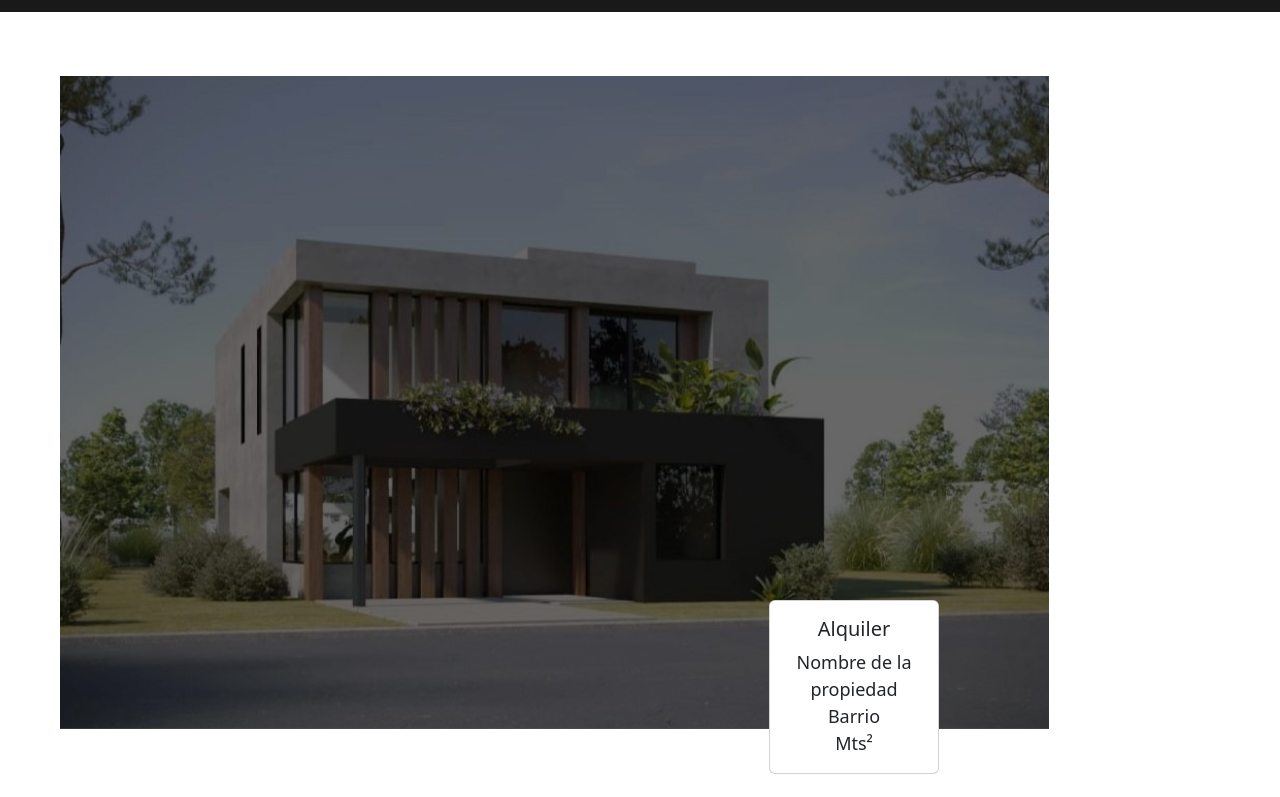
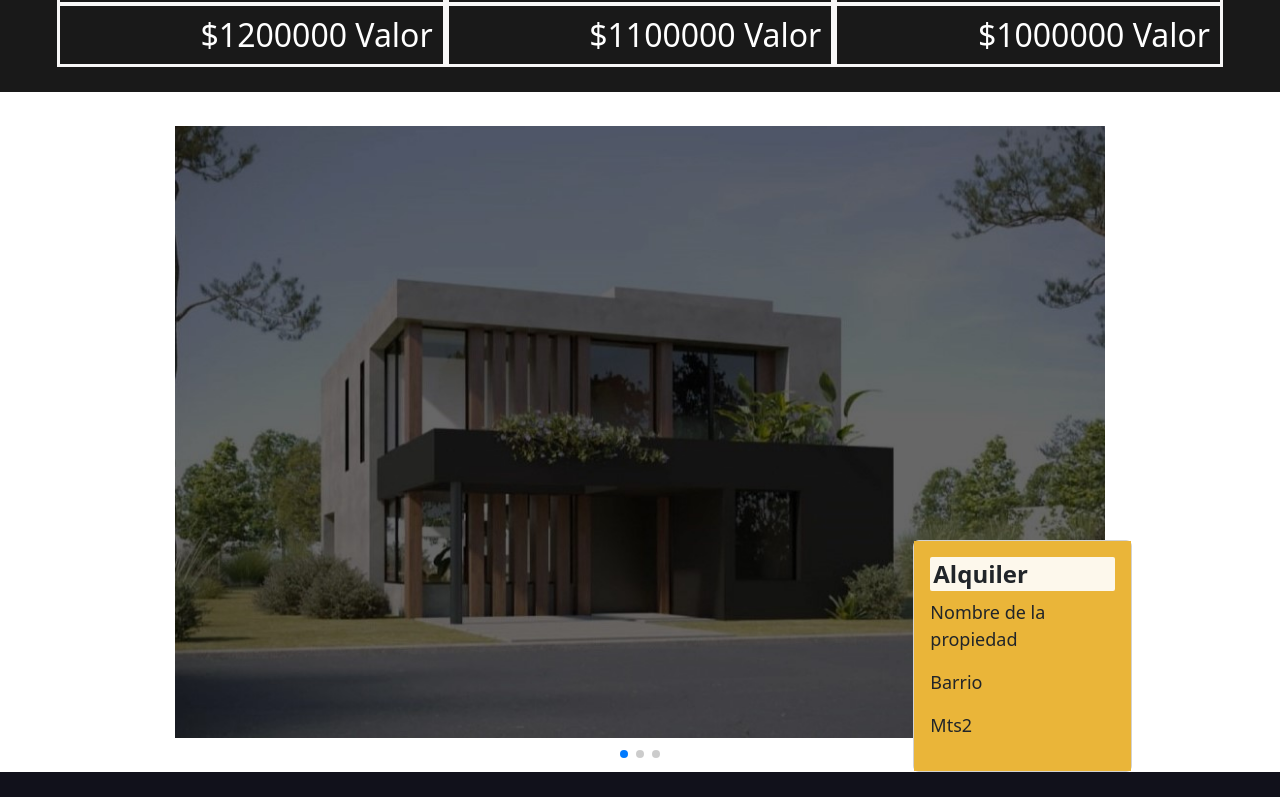
Before and after one commit to marianofogel/piancatelli-inmobiliaria, a React (Create React App) app: page / in a window 1280 px wide. Shown: the part 2080-2877 px from the top of the page. Built offline with nearby package versions, Linux system fonts and the light colour scheme; what react-geocode would draw is missing.

Commit message:
PropiedadesDestacadas.js

```diff
--- /dev/null
+++ b/src/pages/Home/PropiedadesDestacadas/DestacadasCard.css
@@ -0,0 +1,54 @@
+.div-slide-propiedades {
+    position: absolute;
+    display: flex;
+    flex-direction: column;
+    justify-content: center;
+    /* Centrar horizontalmente */
+    align-items: center;
+    /* Centrar verticalmente */
+    height: 100%;
+    width: 100%;
+}
+
+.slide-imagen {
+    width: 85% !important;
+    height: 90%;
+    object-fit: cover;
+}
+
+.datos-destacadas{
+    position:absolute;
+    bottom: 0%;
+    right: 5%;
+    width: 20%;
+}
+
+
+.card-destacadas-body {
+    background-color: rgb(234, 181, 57);
+}
+
+.card-destacadas-estado {
+    font-weight: bold !important;
+    font-size: x-large !important;
+    text-align: left;
+    align-items: center;
+    justify-content: center;
+    background-color: rgba(255, 255, 255, 0.903);
+    border-radius: 2px;
+    padding: 3px;
+}
+
+.card-destacadas-textos{
+    font-size: large;
+}
+
+@media (max-width: 800px) {
+    .datos-destacadas{
+        position:absolute;
+        bottom: 0%;
+
+        width: 60%;
+    }
+
+}
--- /dev/null
+++ b/src/pages/Home/PropiedadesDestacadas/DestacadasCard.js
@@ -0,0 +1,31 @@
+import { Card, Image } from 'react-bootstrap';
+import 'swiper/css';
+import 'swiper/css/pagination';
+import "./DestacadasCard.css";
+
+const DestacadasSwiperCard = () => {
+    return (
+        <div className='div-slide-propiedades'>
+            <Image className='slide-imagen'
+                src={process.env.PUBLIC_URL + "img/edificio-buscador.jpeg"}
+            />
+            <div className='datos-destacadas'>
+                <Card className="card-destacadas">
+                    <Card.Body className='card-destacadas-body'>
+                        <Card.Title className='card-destacadas-estado'>Alquiler</Card.Title>
+                        <Card.Text className='card-destacadas-textos'>
+                            <p>Nombre de la propiedad</p>
+                            <p>Barrio</p>
+                            <p>Mts2</p>
+                        </Card.Text>
+                    </Card.Body>
+                </Card>
+            </div>
+
+
+
+        </div>
+    )
+}
+
+export { DestacadasSwiperCard }
--- a/src/pages/Home/PropiedadesDestacadas/PropiedadesDestacadas.css
+++ b/src/pages/Home/PropiedadesDestacadas/PropiedadesDestacadas.css
@@ -1,76 +1,23 @@
 .swiper-container {
   width: 95%;
+  height: 85vh;
   /* Ancho del swiper ajustado al 80% del ancho de la pantalla */
-  height: 850px;
   /* Alto del swiper */
   margin: 0 auto;
   /* Centrar el swiper horizontalmente */
+  background-color: rgb(255, 255, 255);
+}
+
+.swiperDestacadas {
+  width: 90%;
+  height: 85vh;
 }
 
 
-.swiper {
-  width: 100%;
-  height: 100%;
+.slide-destacadas{
+  height: auto;
+  background-color: rgba(255, 255, 255, 0.508);
 }
-
-.swiper-slide {
-  text-align: center;
-  font-size: 18px;
-  background: #fff;
-
-  /* Center slide text vertically */
-  display: flex;
-  justify-content: center;
-  align-items: center;
-}
-
-
-
-.div-slide-propiedades {
-  display: flex;
-  position: relative;
-  justify-content: center;
-  /* Centrar horizontalmente */
-  align-items: center;
-  /* Centrar verticalmente */
-  height: 100%;
-}
-
-
-.slide-imagen {
-  /* Evitar que la imagen sobresalga verticalmente */
-  object-fit: cover;
-  /* Ajusta la imagen sin deformarla */
-  padding-top: 380px;
-
-  z-index: 1;
-}
-
-.card-destacadas {
-  margin-top: 950px;
-  position: absolute;
-  width: 200px;
-  z-index: 2;
-  right: 280px;
-
-
-}
-
-
-
-
-
-
-
-
-
-
-
-
-
-
-
-
 
 
 .autoplay-progress {
--- a/src/pages/Home/PropiedadesDestacadas/PropiedadesDestacadas.js
+++ b/src/pages/Home/PropiedadesDestacadas/PropiedadesDestacadas.js
@@ -1,14 +1,11 @@
-
 import React, { useRef, useState } from 'react';
 import { Card, Image, Container } from 'react-bootstrap';
 import { Swiper, SwiperSlide } from 'swiper/react';
-
 import 'swiper/css';
 import 'swiper/css/pagination';
-
 import { Autoplay, Pagination } from "swiper/modules";
-
 import "./PropiedadesDestacadas.css"
+import { DestacadasSwiperCard } from './DestacadasCard';
 
 const PropertyCarousel = () => {
 
@@ -20,8 +17,8 @@ const PropertyCarousel = () => {
     };
 
     return (
-        <Container fluid>
-            <div className='swiper-container'>
+        <Container fluid className='p-0'>
+            <div className='swiper-container '>
                 <Swiper
                     spaceBetween={10}
                     centeredSlides={true}
@@ -35,73 +32,20 @@ const PropertyCarousel = () => {
                     modules={[Pagination]}
                     onAutoplayTimeLeft={onAutoplayTimeLeft}
                     className='swiperDestacadas'
-
-
                 >
 
                     <SwiperSlide className="slide-destacadas">
-                        <div className='div-slide-propiedades'>
-                            <Image className='slide-imagen'
-                                src={process.env.PUBLIC_URL + "/img/edificio-buscador.jpeg"}
-                            />
+                        <DestacadasSwiperCard />
+                    </SwiperSlide>
 
-                            <Card className="card-destacadas">
-                                <Card.Body>
-                                    <Card.Title>Alquiler</Card.Title>
-                                    <Card.Text>
-                                        Nombre de la propiedad<br />
-                                        Barrio<br />
-                                        Mts²
-                                    </Card.Text>
-                                </Card.Body>
-                            </Card>
+                    <SwiperSlide className="slide-destacadas">
+                        <DestacadasSwiperCard />
+                    </SwiperSlide>
 
+                    <SwiperSlide className="slide-destacadas">
+                        <DestacadasSwiperCard />
+                    </SwiperSlide>
 
-
-                        </div>
-                    </SwiperSlide>
-                    <SwiperSlide className="slide-destacadas">
-                        <div className='div-slide-propiedades'>
-                            <Image className='slide-imagen'
-                                src={process.env.PUBLIC_URL + "/img/edificio-buscador.jpeg"}
-                            />
-
-                            <Card className="card-destacadas">
-                                <Card.Body>
-                                    <Card.Title>Alquiler</Card.Title>
-                                    <Card.Text>
-                                        Nombre de la propiedad<br />
-                                        Barrio<br />
-                                        Mts²
-                                    </Card.Text>
-                                </Card.Body>
-                            </Card>
-
-
-
-                        </div>
-                    </SwiperSlide>
-                    <SwiperSlide className="slide-destacadas">
-                        <div className='div-slide-propiedades'>
-                            <Image className='slide-imagen'
-                                src={process.env.PUBLIC_URL + "/img/edificio-buscador.jpeg"}
-                            />
-
-                            <Card className="card-destacadas">
-                                <Card.Body>
-                                    <Card.Title>Alquiler</Card.Title>
-                                    <Card.Text>
-                                        Nombre de la propiedad<br />
-                                        Barrio<br />
-                                        Mts²
-                                    </Card.Text>
-                                </Card.Body>
-                            </Card>
-
-
-
-                        </div>
-                    </SwiperSlide>
 
                     <div className="autoplay-progress" slot="container-end">
                         <svg viewBox="0 0 48 48" ref={progressCircle}>
--- a/src/pages/Home/TuLugar/SliderTuLugar.js
+++ b/src/pages/Home/TuLugar/SliderTuLugar.js
@@ -1,13 +1,10 @@
 import React from 'react';
 import { Image } from "react-bootstrap";
 import { Swiper, SwiperSlide, } from 'swiper/react';
-
 import 'swiper/css';
 import 'swiper/css/effect-coverflow';
 import 'swiper/css/pagination';
 import 'swiper/css/navigation';
-
-
 import "./slider.css"
 
 import { EffectCoverflow, Pagination, Navigation } from 'swiper/modules';
@@ -16,8 +13,6 @@ const SliderTuLugar = () => {
     return (
 
         <Swiper fluid
-
-
             overflowEffect={{
                 rotate: 50,
                 stretch: 0,
@@ -25,7 +20,6 @@ const SliderTuLugar = () => {
                 modifier: 1,
                 slideShadows: true,
             }}
-
             slidesPerView={1}
             spaceBetween={10}
             draggable={false}
@@ -34,65 +28,47 @@ const SliderTuLugar = () => {
             loop={true}
             modules={[Pagination, Navigation, EffectCoverflow]}
             className='mySwiper'
-
-
             breakpoints={{
                 768: {
                     slidesPerView: 3,
                     spaceBetween: 20,
                 },
             }}
-
         >
-
-
-            <SwiperSlide
+            <div>
+                <SwiperSlide className='swipper-div-contenedor'
                 >
                     <Image
                         src={process.env.PUBLIC_URL + "/img/piancatelli-blanco.jpeg"}
-
                     />
                 </SwiperSlide>
                 <SwiperSlide>
                     <Image
                         src={process.env.PUBLIC_URL + "/img/piancatelli-gris.jpeg"}
-
                     />
                 </SwiperSlide>
                 <SwiperSlide>
-
                     <Image
                         src={process.env.PUBLIC_URL + "/img/piancatelli-blanco.jpeg"}
-
                     />
                 </SwiperSlide>
                 <SwiperSlide
-
                 >
                     <Image
                         src={process.env.PUBLIC_URL + "/img/piancatelli-gris.jpeg"}
-
                     />
                 </SwiperSlide>
-            <SwiperSlide
-
-            >
+                <SwiperSlide>
                     <Image
                         src={process.env.PUBLIC_URL + "/img/piancatelli-blanco.jpeg"}
-
                     />
-
                 </SwiperSlide>
-            <SwiperSlide
-
-            >
+                <SwiperSlide>
                     <Image
                         src={process.env.PUBLIC_URL + "/img/piancatelli-gris.jpeg"}
-
                     />
                 </SwiperSlide>
-
-
+            </div>
         </Swiper>
     )
 
--- a/src/pages/Home/TuLugar/slider.css
+++ b/src/pages/Home/TuLugar/slider.css
@@ -1,40 +1,50 @@
 .swiper {
   width: 100%;
-  padding-top: 50px;
-  padding-bottom: 50px;
+  height: 60vh;
+  /* padding-top: 50px; */
+  /* padding-bottom: 50px; */
 }
 
 .swiper-slide {
-  background-position: center;
+  /* background-position: center;
   background-size: cover;
   width: 300px;
-  height: 300px;
+  height: 300px; */
 
   transition: transform 0.3s ease, opacity 0.3s ease;
 
 }
 
 .swiper-slide-prev,
-.swiper-slide-next{
+.swiper-slide-next {
   opacity: 0.3;
   transform: scale (0.8);
 }
 
-.swiper-slide-active{
-  opacity: 1; /*el slide activo sera completamente visible*/
-  transform: scale(1); /*tedra tamaño normal*/
+.swiper-slide-active {
+  opacity: 1;
+  /*el slide activo sera completamente visible*/
+  transform: scale(1);
+  /*tedra tamaño normal*/
 
 }
+
 .swiper-slide img {
   display: block;
   width: 100%;
+}
 
+.swipper-div-contenedor{
+  align-items: center;
+  justify-content: center;
+  background-color: rgb(255, 251, 251);
 }
 
 @media (max-width: 750px) {
- .swiper-slide{ background-position: center;
-  background-size: cover;
-  width: 200px;
-  height: 200px;
- }
+  .swiper-slide {
+    background-position: center;
+    background-size: cover;
+    width: 200px;
+    height: 200px;
+  }
 }
```
Lines whose indentation alone changed are shown as unchanged.
